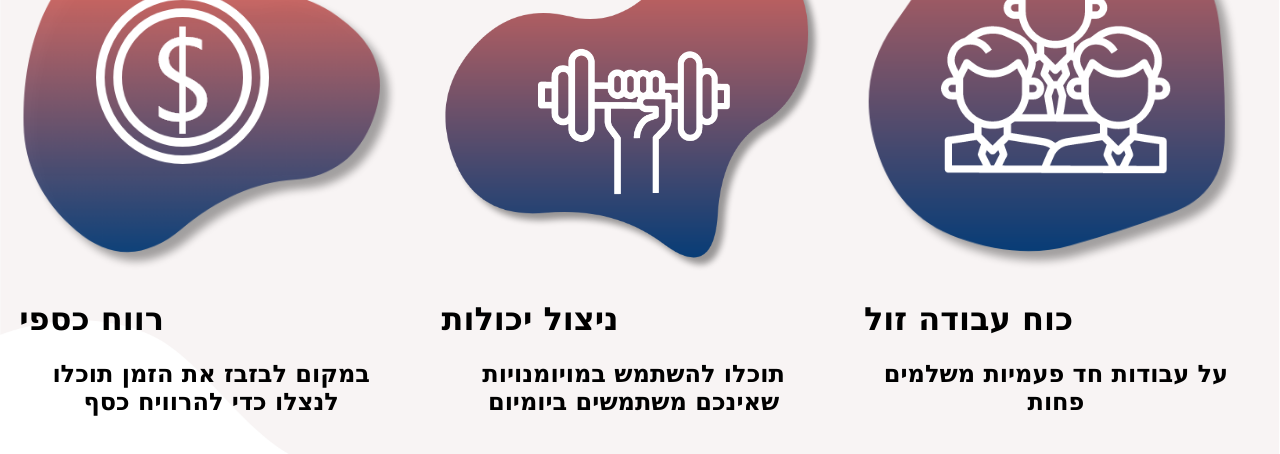
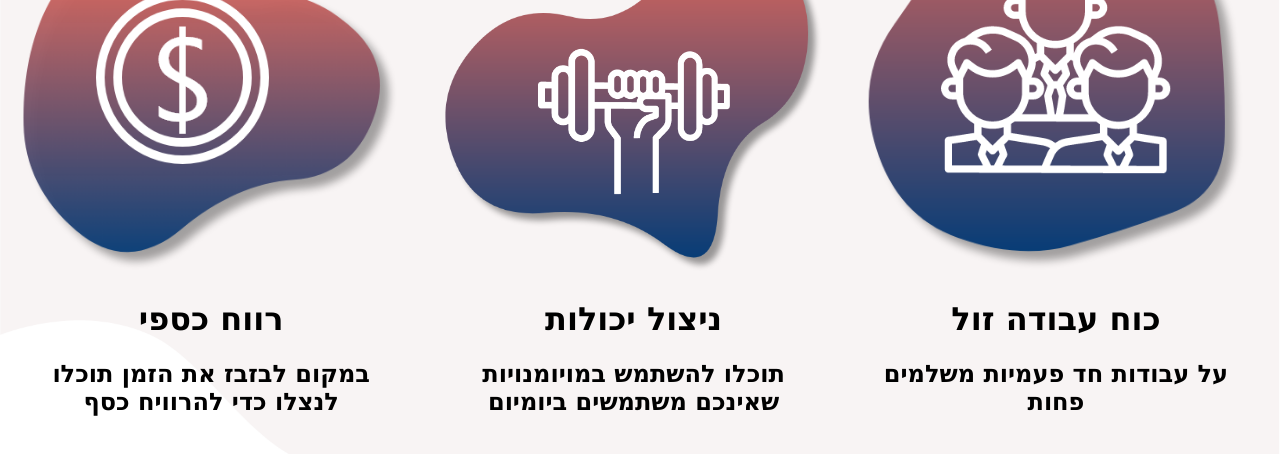
Before and after one commit to sangarite/onetimejob-front, a React (Create React App) app: page / in a window 1280 px wide. Shown: the part 961-1415 px from the top of the page. Built offline with nearby package versions, Linux system fonts and the light colour scheme; no server answers.

Commit message:
entrance

```diff
--- a/src/components/Entrance/Entrance.css
+++ b/src/components/Entrance/Entrance.css
@@ -109,3 +109,7 @@
 .container > h2 {
   text-align: center;
 }
+
+.container > h1 {
+  text-align: center;
+}
```
